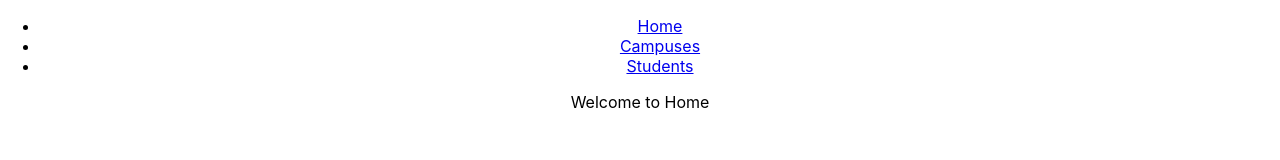
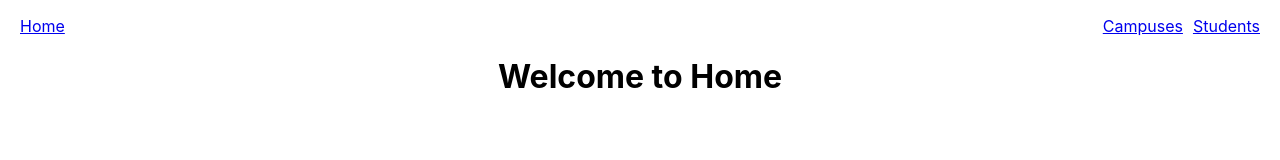
Before and after one commit to acisse44/CRUDProjectFrontend, a React app: page / in a window 1280 px wide. Built offline with nearby package versions, Linux system fonts and the light colour scheme.

Commit message:
updated with some styling and fixed the error in campuses.reducer

```diff
--- a/src/App/App.css
+++ b/src/App/App.css
@@ -1,5 +1,24 @@
 .App {
   text-align: center;
+}
+
+.nav-container {
+  padding: 0 20px;
+}
+
+.nav-links {
+  display: flex;
+  justify-content: space-between;
+  list-style-type: none;
+  padding: 0;
+}
+
+.nav-item-left {
+  margin-right: auto;
+}
+
+.nav-item-right {
+  margin-left: 10px;
 }
 
 .App-logo {
--- a/src/App/App.js
+++ b/src/App/App.js
@@ -9,15 +9,15 @@ function App() {
     <Router>
       <div className="App">
         {/* Navigation */}
-        <nav>
-          <ul>
-            <li>
+        <nav className="nav-container">
+          <ul className="nav-links">
+            <li className="nav-item-left">
               <Link to="/">Home</Link>
             </li>
-            <li>
+            <li className="nav-item-right">
               <Link to="/campuses">Campuses</Link>
             </li>
-            <li>
+            <li className="nav-item-right">
               <Link to="/students">Students</Link>
             </li>
           </ul>
--- a/src/Components/CampusesList.jsx
+++ b/src/Components/CampusesList.jsx
@@ -4,11 +4,15 @@ function CampusesList(props) {
     console.log("PROPS", props.list);
     return (
         <div>
-            {props.list.map((item) => {
-                return <div key={item.id}>{item.id} {item.name} {item.imageUrl} {item.description} {item.address}</div>
-            })}
+          {props.list.map((item) => (
+            <div key={item.id}>
+              <img src={item.imageUrl} alt={item.Name} style={{ width: "200px", height: "200px" }}/>
+              <div>{item.description}</div>
+              <div>{item.address}</div>
+            </div>
+          ))}
         </div>
-    );
+      );
 }
 
 export default CampusesList;
--- a/src/Components/StudentsList.jsx
+++ b/src/Components/StudentsList.jsx
@@ -4,11 +4,16 @@ function StudentsList(props) {
     console.log("PROPS", props.list);
     return (
         <div>
-            {props.list.map((item) => {
-                return <div key={item.id}>{item.id} {item.firstName} {item.lastName} {item.email}</div>
-            })}
+          {props.list.map((item) => (
+            <div key={item.id}>
+              <img src={item.imageUrl} alt={item.firstName} style={{ width: "200px", height: "200px" }}/>
+              <div>{item.firstName} {item.lastName}</div>
+              <div>{item.email}</div>
+              {/* <div>{item.address}</div> */}
+            </div>
+          ))}
         </div>
-    );
+      );
 }
 
 export default StudentsList;
--- a/src/Pages/Home.jsx
+++ b/src/Pages/Home.jsx
@@ -2,7 +2,11 @@ import React from 'react'
 
  function Home() {
   return (
-    <div>Welcome to Home </div>
+    <div>
+      <h1>
+        Welcome to Home
+      </h1>
+    </div>
   )
 }
 
--- a/src/Redux/campuses/campuses.reducer.js
+++ b/src/Redux/campuses/campuses.reducer.js
@@ -3,7 +3,7 @@ import CampusActionType from "./campuses.types";
 
 // Initial state object for students
 export const INITIAL_STATE = {
-  campuses: [],
+  allCampuses: [],
 };
 
 // Reducer function for managing the state related to students
```
